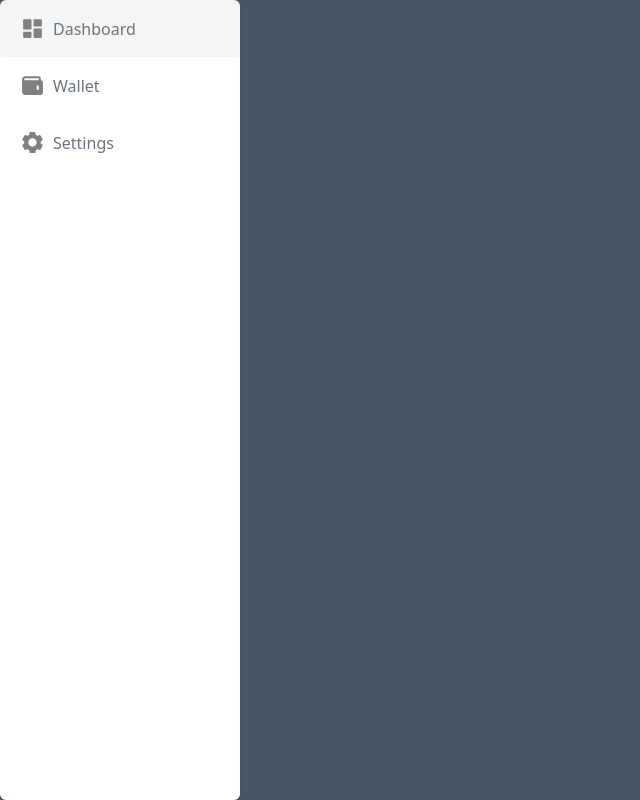
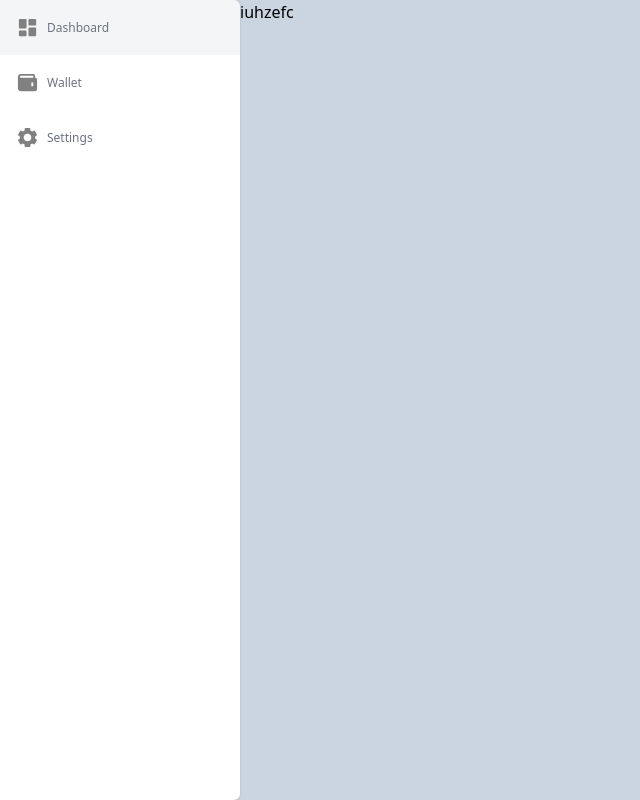
Before and after one commit to Nicolas-dlb/Crypto, a Next.js app: page / in a window 1280 px wide. Shown: the whole page, without its empty margins (0-640 px from the left). Built offline with nearby package versions, Linux system fonts and the light colour scheme.

Commit message:
feat: add dashboard

```diff
--- a/app/MenuItem.tsx
+++ b/app/MenuItem.tsx
@@ -9,17 +9,17 @@ type MenuItemProps = {
 function MenuItem({ categorie }: MenuItemProps) {
 	return (
 		<Link
-			href={`/${categorie}`}
-			className="flex grou flex-col p-2 pl-3 pr-3 md:flex-row items-center cursor-pointer hover:bg-slate-700/5 hover:text-white-500 rounded-sm"
+			href={`/${categorie.toLowerCase()}`}
+			className="flex flex-col flex-1 md:flex-none p-2 md:flex-row items-center cursor-pointer hover:bg-slate-700/5 hover:text-white-500 rounded-sm"
 		>
 			<img
 				src={`/icons/${categorie.toLowerCase()}.svg`}
-				height="25px"
-				width="25px"
+				height="23px"
+				width="23px"
 				alt=""
 				className="md:m-2"
 			/>
-			<p className="text-gray-500 ">{categorie}</p>
+			<p className="text-gray-500 text-xs">{categorie}</p>
 		</Link>
 	);
 }
--- a/app/Navbar.tsx
+++ b/app/Navbar.tsx
@@ -4,15 +4,13 @@ import MenuItem from "./MenuItem";
 
 function Navbar() {
 	return (
-		<div>
 		<nav
-				className={`flex md:justify-start fixed w-full justify-around md:top-0 bg-white shadow md:flex-col md:w-60 md:rounded-md md:h-screen box-border`}
+			className={`flex md:justify-start z-10 sticky w-full min-w-400 justify-around md:top-0 bg-white shadow md:flex-col md:w-60 rounded-r-md md:h-screen box-border`}
 		>
 			<MenuItem categorie="Dashboard" />
 			<MenuItem categorie="Wallet" />
 			<MenuItem categorie="Settings" />
 		</nav>
-		</div>
 	);
 }
 
--- /dev/null
+++ b/app/dashboard/Card.tsx
@@ -0,0 +1,40 @@
+import Image from "next/image";
+import React from "react";
+import { Crypto } from "../../typing";
+
+function card(crypto: Crypto): JSX.Element {
+	function getNumberFixed(v: any, d: number): any {
+		return (Math.floor(v * Math.pow(10, d)) / Math.pow(10, d)).toFixed(d);
+	}
+	const PriceChangeColor =
+		crypto?.price_change_percentage_24h > 0 ? "text-rose-500" : "text-teal-500";
+
+	return (
+		<div
+			key={crypto.id}
+			className="bg-slate-100 flex items-center rounded-md m-2 p-3 text-center  justify-between"
+		>
+			<Image
+				src={crypto?.image}
+				className="h-fit"
+				width="20"
+				height="20"
+				alt=""
+			/>
+
+			<div className="w-1/5 text-start  m-0 p-0 items-center flex h-fit">
+				<p className="">{crypto?.name}</p>
+			</div>
+			<div className="w-1/5 text-start m-0 p-0 items-center flex h-fit">
+				<p>{getNumberFixed(crypto?.current_price, 2)}$</p>
+			</div>
+			<div
+				className={`${PriceChangeColor} w-1/6 m-0 p-0 items-center flex h-fit`}
+			>
+				<p> {getNumberFixed(crypto?.price_change_percentage_24h, 2)}%</p>
+			</div>
+		</div>
+	);
+}
+
+export default card;
--- /dev/null
+++ b/app/dashboard/Exchange.tsx
@@ -0,0 +1,7 @@
+import React from "react";
+
+function Exchange() {
+	return <div className="w-full bg-slate-100">Teest</div>;
+}
+
+export default Exchange;
--- /dev/null
+++ b/app/dashboard/loading.tsx
@@ -0,0 +1,19 @@
+import React from "react";
+
+function loading() {
+	const Spinner = () => (
+		<div className="lds-ring">
+			<div></div>
+			<div></div>
+			<div></div>
+			<div></div>
+		</div>
+	);
+	return (
+		<div className="h-full w-80 flex justify-center items-center">
+			<Spinner />
+		</div>
+	);
+}
+
+export default loading;
--- /dev/null
+++ b/app/dashboard/page.tsx
@@ -0,0 +1,28 @@
+"use client";
+
+import React, { useEffect, useState } from "react";
+import { Crypto } from "../../typing";
+import Card from "./Card";
+const fetchCryptos = async () => {
+	const request = await fetch(
+		"https://api.coingecko.com/api/v3/coins/markets?vs_currency=eur&order=market_cap_desc&per_page=100&page=1&sparkline=false"
+	);
+	const cryptos: Crypto[] = await request.json();
+	return cryptos;
+};
+
+function Dashboard() {
+	const [cryptos, setCryptos] = useState<Crypto[]>();
+	useEffect(() => {
+		fetchCryptos().then((data) => setCryptos(data));
+	}, []);
+	return (
+		<div className=" overflow-scroll md:w-full flex-col justify-start custom-height-dashboard md:h-full  md:top-0">
+			{cryptos?.map((crypto: Crypto) => (
+				<Card {...crypto} />
+			))}
+		</div>
+	);
+}
+
+export default Dashboard;
--- a/app/layout.tsx
+++ b/app/layout.tsx
@@ -9,9 +9,9 @@ export default function RootLayout({
 		<html>
 			<head />
 
-			<body className="bg-slate-600">
+			<body className="bg-slate-300 overflow-hidden flex h-screen box-border flex-1 m-w-350 justify-between md:justify-start flex-col-reverse md:flex-row">
+				<Navbar />
 				{children}
-				<Navbar />
 			</body>
 		</html>
 	);
--- a/app/page.tsx
+++ b/app/page.tsx
@@ -3,7 +3,7 @@ import React from "react";
 import Link from "next/link";
 
 function Home() {
-	return <div></div>;
+	return <div>iuhzefc</div>;
 }
 
 export default Home;
--- a/next.config.js
+++ b/next.config.js
@@ -1,7 +1,10 @@
 /** @type {import('next').NextConfig} */
 module.exports = {
-  reactStrictMode: true,
-  experimental: {
-    appDir: true,
-  }
-}
+	reactStrictMode: true,
+	experimental: {
+		appDir: true,
+	},
+	images: {
+		domains: ["assets.coingecko.com"],
+	},
+};
--- a/styles/globals.css
+++ b/styles/globals.css
@@ -2,8 +2,51 @@
 @tailwind components;
 @tailwind utilities;
 
-@media only screen and (max-width: 768px) {
-	nav {
-		bottom: 0;
+@layer base {
+	[data-nextjs-scroll-focus-boundary] {
+		height: 100%;
 	}
 }
+
+/* Spinner css for perfomance purpose */
+.lds-ring {
+	display: inline-block;
+	position: relative;
+	width: 80px;
+	height: 80px;
+}
+.lds-ring div {
+	box-sizing: border-box;
+	display: block;
+	position: absolute;
+	width: 64px;
+	height: 64px;
+	margin: 8px;
+	border: 8px solid #fff;
+	border-radius: 50%;
+	animation: lds-ring 1.2s cubic-bezier(0.5, 0, 0.5, 1) infinite;
+	border-color: #fff transparent transparent transparent;
+}
+.lds-ring div:nth-child(1) {
+	animation-delay: -0.45s;
+}
+.lds-ring div:nth-child(2) {
+	animation-delay: -0.3s;
+}
+.lds-ring div:nth-child(3) {
+	animation-delay: -0.15s;
+}
+@keyframes lds-ring {
+	0% {
+		transform: rotate(0deg);
+	}
+	100% {
+		transform: rotate(360deg);
+	}
+}
+
+@media only screen and (max-width: 768px) {
+	.custom-height-dashboard {
+		height: 93vh !important;
+	}
+}
```
Also changed, not shown: typing.d.ts (added, +32 -0 lines). Lines whose indentation alone changed are shown as unchanged.
